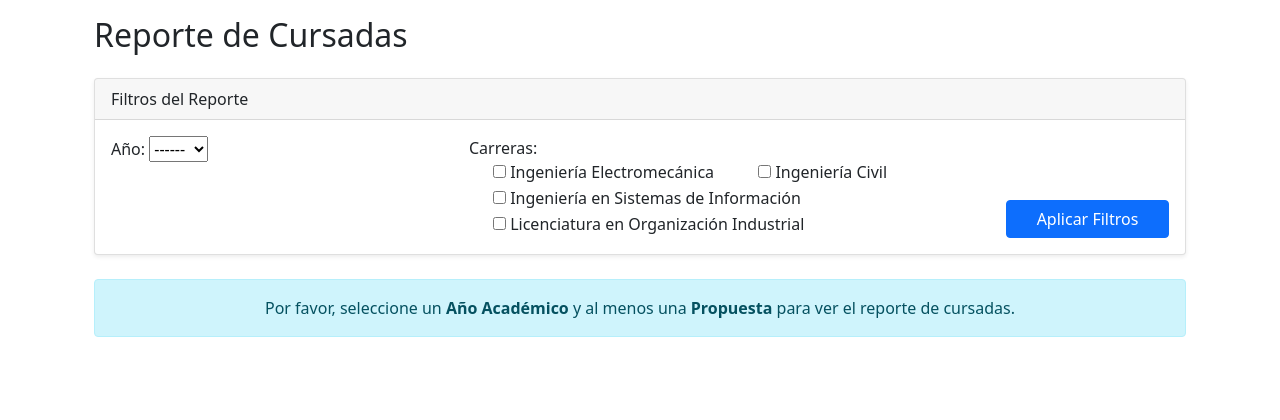
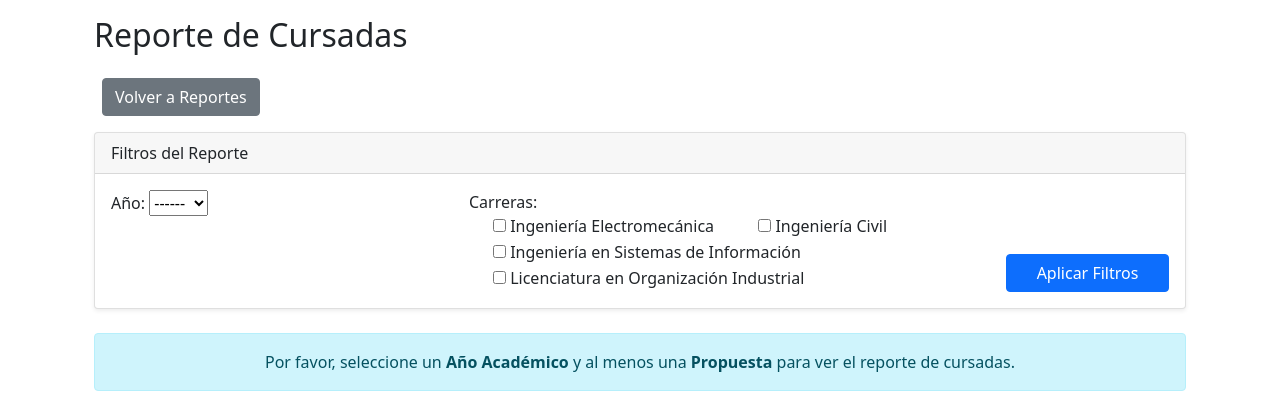
Before and after one commit to lucasmemox/estadisticas, a Django app: page /account/reportes/cursadas/ in a window 1280 px wide. Shown: the top 420 px of the page. Run offline with Django 5.2, Linux system fonts and the light colour scheme; the visitor is signed in with stand-in values (Sample User, id 1); some libraries are stand-ins or nearby versions.

Commit message:
boton volver  visible en reportes

```diff
--- a/usuario/templates/account/reportes/cursadas/cursadas_report.html
+++ b/usuario/templates/account/reportes/cursadas/cursadas_report.html
@@ -11,6 +11,12 @@
 {% block content %}
 <div class="container mt-3">
     <h1 class="h2 mb-4">{{ report_title }}</h1>
+
+    <div class="mb-3">
+        <a href="{% url 'dashboard' %}" class="btn btn-secondary ms-2">
+            Volver a Reportes
+        </a>
+    </div>
 
     <div class="card mb-4 shadow-sm">
         <div class="card-header">
@@ -51,9 +57,6 @@
             <div>
                 <a href="{% url 'export_cursadas_excel' %}{% if request.GET %}?{{ request.GET.urlencode }}{% endif %}" class="btn btn-success">
                     <i class="fas fa-file-excel"></i> Exportar a Excel
-                </a>
-                <a href="{% url 'dashboard' %}" class="btn btn-secondary ms-2">
-                    Volver a Reportes
                 </a>
             </div>
             {% if cursadas_page_obj.has_other_pages %}
```
Also changed, not shown: usuario/templates/account/reportes/examenes/examenes_report.html (+6 -3 lines), usuario/templates/account/reportes/resultado_cursada/resultado_cursada_report.html (+6 -3 lines).
